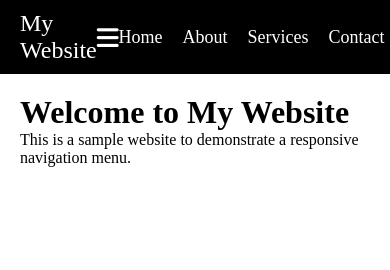
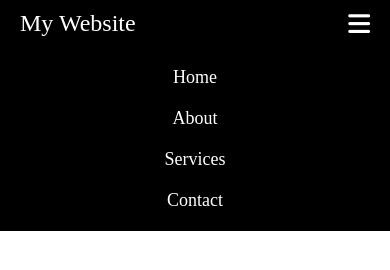
Before and after one commit to DhanushkaChandimal/Hamburger-Menu, a plain HTML site: page index.html in a window 390 px wide. Both pictures are taken after a click on the icon 359 px from the left and 23 px from the top of the page. Drawn offline with Linux system fonts and the light colour scheme.

Commit message:
Added style to nav links after collapse

```diff
--- a/styles.css
+++ b/styles.css
@@ -57,9 +57,22 @@
 
     .menu {
         display: none;
+        flex-direction: column;
+        position: absolute;
+        top: 47px;
+        background-color: black;
+        left: 0;
+        right: 0;
+        padding: 20px 0px;
+        z-index: 1;
     }
 
     .menu.active {
         display: flex;
     }
+
+    .menu ul {
+        flex-direction: column;
+        align-items: center;
+    }
 }
```
